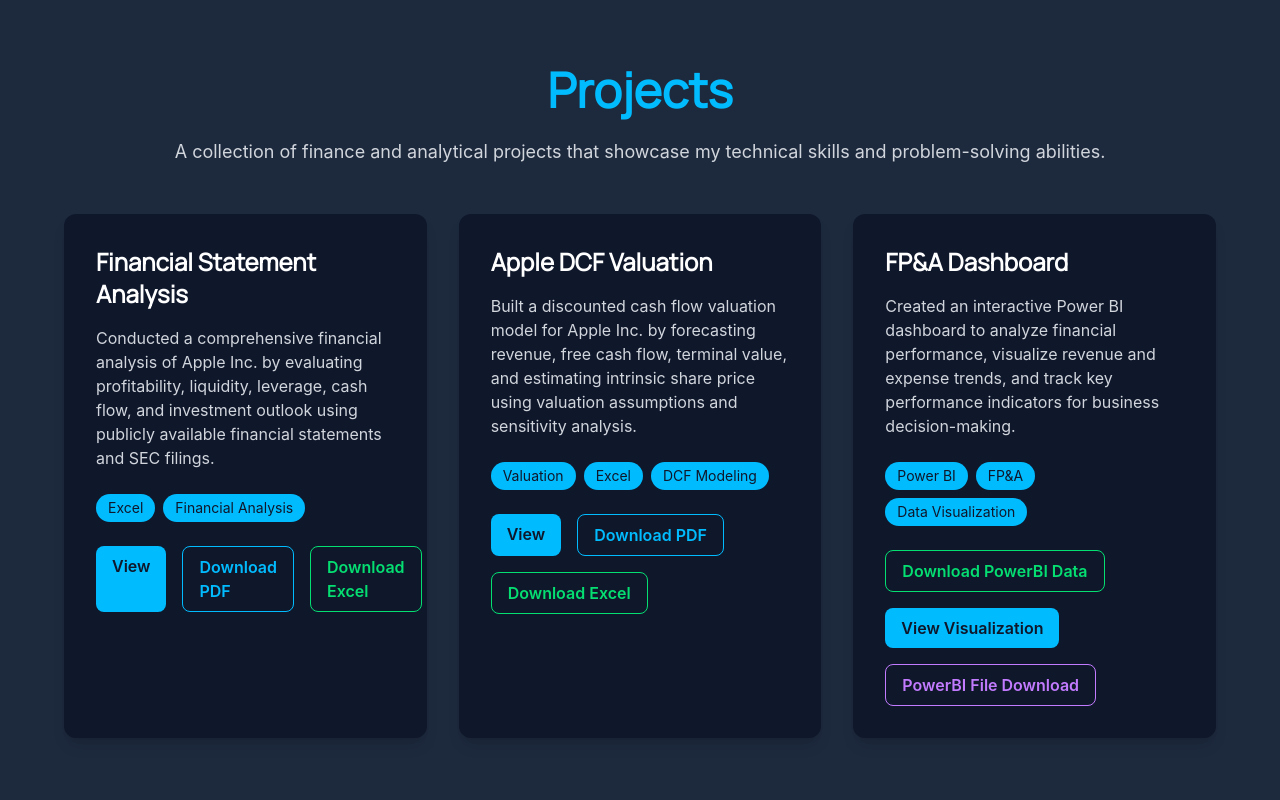
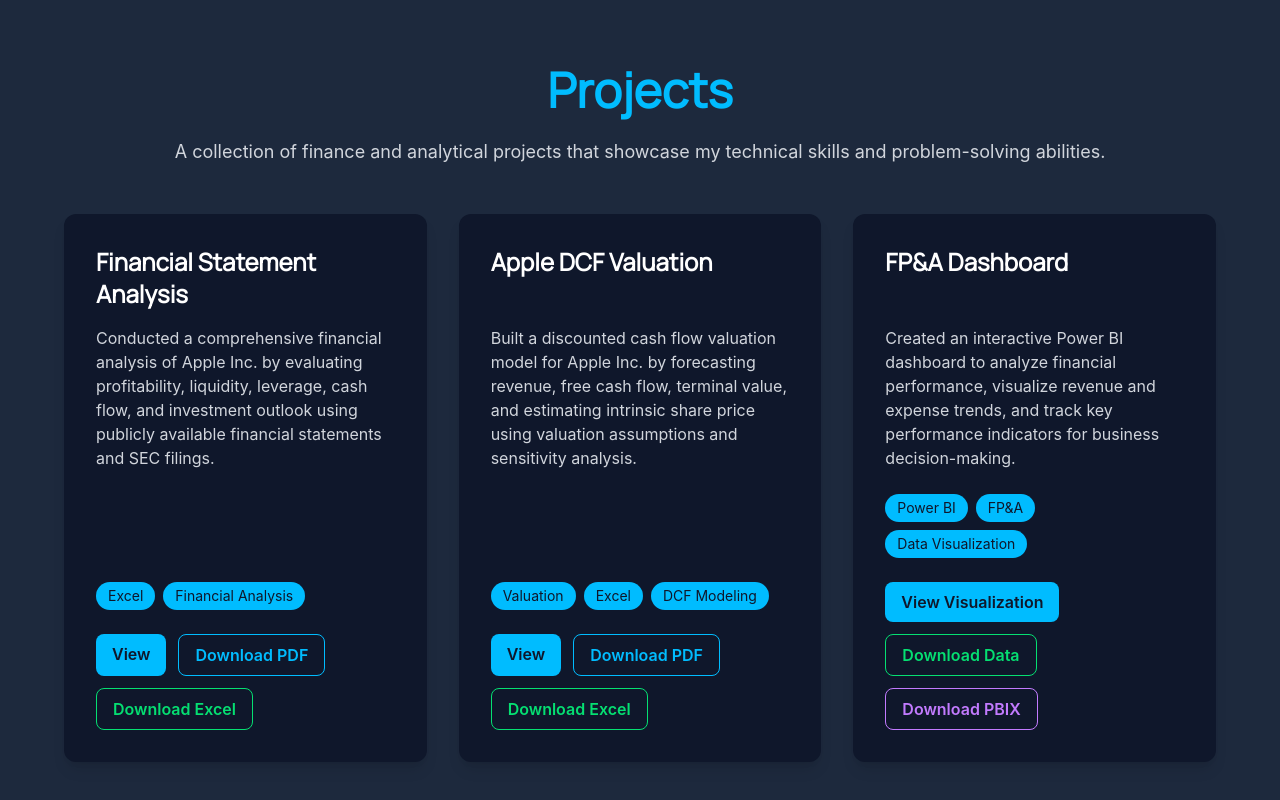
Before and after one commit to varunjammalamadaka/varun-portfolio, a React (Vite) app: page / in a window 1280 px wide. Shown: the part 2721-3521 px from the top of the page. Built offline with nearby package versions, Linux system fonts and the light colour scheme.

Commit message:
fix ui for projects

```diff
--- a/src/components/Projects.jsx
+++ b/src/components/Projects.jsx
@@ -18,15 +18,17 @@
         <div className="grid md:grid-cols-3 gap-8">
 
           {/* Project 1 */}
-<div className="bg-slate-900 rounded-xl p-8 shadow-lg hover:scale-105 transition">
-  <h3 className="text-2xl font-bold text-white mb-4">
+          <div className="bg-slate-900 rounded-xl p-8 shadow-lg hover:-translate-y-2 hover:shadow-2xl transition duration-300 flex flex-col h-full">
+
+            <h3 className="text-2xl font-bold text-white mb-4 min-h-[64px]">
               Financial Statement Analysis
             </h3>
 
-  <p className="text-gray-300 mb-6">
-    Conducted a comprehensive financial analysis of Apple Inc. by evaluating
-    profitability, liquidity, leverage, cash flow, and investment outlook
-    using publicly available financial statements and SEC filings.
+            <p className="text-gray-300 mb-6 flex-grow">
+              Conducted a comprehensive financial analysis of Apple Inc. by
+              evaluating profitability, liquidity, leverage, cash flow, and
+              investment outlook using publicly available financial statements
+              and SEC filings.
             </p>
 
             <div className="flex flex-wrap gap-2 mb-6">
@@ -39,8 +41,9 @@
               </span>
             </div>
 
-  <div className="flex gap-4">
-  {/* View */}
+            <div className="mt-auto">
+              <div className="flex flex-wrap gap-3">
+
                 <a
                   href="/Apple_Financial_Statement_Analysis.pdf"
                   target="_blank"
@@ -50,7 +53,6 @@
                   View
                 </a>
 
-  {/* Download */}
                 <a
                   href="/Apple_Financial_Statement_Analysis.pdf"
                   download
@@ -59,7 +61,6 @@
                   Download PDF
                 </a>
 
-  {/* Download Excel */}
                 <a
                   href="/Apple_Financial_Statement_Analysis.xlsx"
                   download
@@ -67,18 +68,24 @@
                 >
                   Download Excel
                 </a>
+
               </div>
             </div>
+
+          </div>
+
           {/* Project 2 */}
-<div className="bg-slate-900 rounded-xl p-8 shadow-lg hover:scale-105 transition">
-  <h3 className="text-2xl font-bold text-white mb-4">
+          <div className="bg-slate-900 rounded-xl p-8 shadow-lg hover:-translate-y-2 hover:shadow-2xl transition duration-300 flex flex-col h-full">
+
+            <h3 className="text-2xl font-bold text-white mb-4 min-h-[64px]">
               Apple DCF Valuation
             </h3>
 
-  <p className="text-gray-300 mb-6">
-    Built a discounted cash flow valuation model for Apple Inc. by forecasting
-    revenue, free cash flow, terminal value, and estimating intrinsic share
-    price using valuation assumptions and sensitivity analysis.
+            <p className="text-gray-300 mb-6 flex-grow">
+              Built a discounted cash flow valuation model for Apple Inc. by
+              forecasting revenue, free cash flow, terminal value, and
+              estimating intrinsic share price using valuation assumptions and
+              sensitivity analysis.
             </p>
 
             <div className="flex flex-wrap gap-2 mb-6">
@@ -95,9 +102,9 @@
               </span>
             </div>
 
-  <div className="flex flex-wrap gap-4">
+            <div className="mt-auto">
+              <div className="flex flex-wrap gap-3">
 
-    {/* View */}
                 <a
                   href="/DCF_Valuation.pdf"
                   target="_blank"
@@ -107,7 +114,6 @@
                   View
                 </a>
 
-    {/* Download PDF */}
                 <a
                   href="/DCF%20valuation.pdf"
                   download
@@ -116,7 +122,6 @@
                   Download PDF
                 </a>
 
-    {/* Download Excel */}
                 <a
                   href="/DCF%20valuation.xlsx"
                   download
@@ -128,13 +133,16 @@
               </div>
             </div>
 
+          </div>
+
           {/* Project 3 */}
-<div className="bg-slate-900 rounded-xl p-8 shadow-lg hover:scale-105 transition">
-  <h3 className="text-2xl font-bold text-white mb-4">
+          <div className="bg-slate-900 rounded-xl p-8 shadow-lg hover:-translate-y-2 hover:shadow-2xl transition duration-300 flex flex-col h-full">
+
+            <h3 className="text-2xl font-bold text-white mb-4 min-h-[64px]">
               FP&A Dashboard
             </h3>
 
-  <p className="text-gray-300 mb-6">
+            <p className="text-gray-300 mb-6 flex-grow">
               Created an interactive Power BI dashboard to analyze financial
               performance, visualize revenue and expense trends, and track key
               performance indicators for business decision-making.
@@ -146,7 +154,7 @@
               </span>
 
               <span className="bg-sky-400 text-slate-900 px-3 py-1 rounded-full text-sm">
-      FP&A
+                FP&amp;A
               </span>
 
               <span className="bg-sky-400 text-slate-900 px-3 py-1 rounded-full text-sm">
@@ -154,18 +162,9 @@
               </span>
             </div>
 
-  <div className="flex flex-wrap gap-4">
+            <div className="mt-auto">
+              <div className="flex flex-wrap gap-3">
 
-    {/* Download PowerBI Data */}
-    <a
-      href="/FP^0A_Dashboard_Data.xlsx"
-      download
-      className="border border-green-400 text-green-400 font-semibold px-4 py-2 rounded-lg hover:bg-green-400 hover:text-slate-900 transition"
-    >
-      Download PowerBI Data
-    </a>
-
-    {/* View Visualization */}
                 <a
                   href="/FP&A_Dashboard.jpg"
                   target="_blank"
@@ -175,16 +174,25 @@
                   View Visualization
                 </a>
 
-    {/* PowerBI File Download */}
+                <a
+                  href="/FP^0A_Dashboard_Data.xlsx"
+                  download
+                  className="border border-green-400 text-green-400 font-semibold px-4 py-2 rounded-lg hover:bg-green-400 hover:text-slate-900 transition"
+                >
+                  Download Data
+                </a>
+
                 <a
                   href="/FP&A_Dashboard_App.pbix"
                   download
                   className="border border-purple-400 text-purple-400 font-semibold px-4 py-2 rounded-lg hover:bg-purple-400 hover:text-slate-900 transition"
                 >
-      PowerBI File Download
+                  Download PBIX
                 </a>
 
               </div>
+            </div>
+
           </div>
 
         </div>
```
Lines whose indentation alone changed are shown as unchanged.
